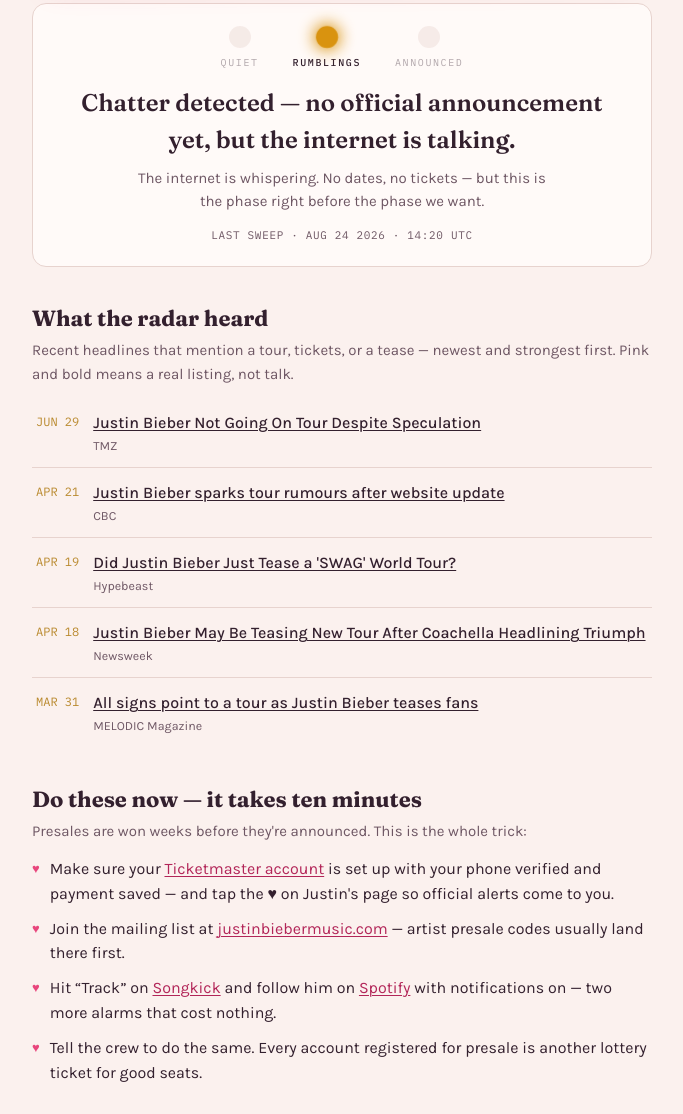
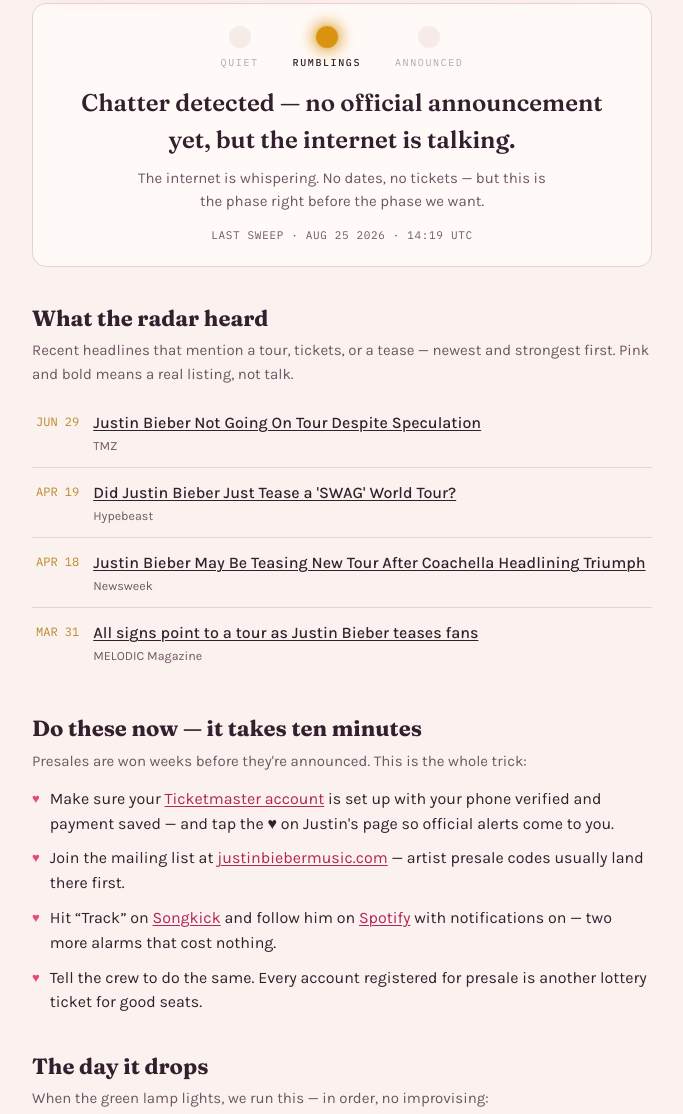
Before and after one commit to Pachacutie/maddiesticket, a plain HTML site: page index.html in a window 1280 px wide. Shown: the part 859-1973 px from the top of the page, without its empty margins (298-981 px from the left). Drawn offline with Linux system fonts and the light colour scheme.

Commit message:
sweep 2026-08-25

```diff
--- a/index.html
+++ b/index.html
@@ -241,7 +241,7 @@
     </div>
     <p class="headline">Chatter detected — no official announcement yet, but the internet is talking.</p>
     <p class="blurb">The internet is whispering. No dates, no tickets — but this is the phase right before the phase we want.</p>
-    <div class="stamp">LAST SWEEP · AUG 24 2026 · 14:20 UTC</div>
+    <div class="stamp">LAST SWEEP · AUG 25 2026 · 14:19 UTC</div>
   </div>
 
   <section class="block">
@@ -252,11 +252,6 @@
     <span class="sig-date">JUN 29</span>
     <span class="sig-body"><a href="https://news.google.com/rss/articles/CBMicEFVX3lxTE5fQVJvX0JhamFtdi1UMmxlY3ZNQU9UcDBqVTc4YWtlZm0xYXR1UmRXY0dNNkVDdHRMSXhzV1lOSEs2LWo5d1RXV2I3M2ctX0RyWHBYbUtzeFRJQVZ3a2hfeDA4TjB5ZFRySlhidlp4SEQ?oc=5" target="_blank" rel="noopener">Justin Bieber Not Going On Tour Despite Speculation</a>
     <span class="sig-src">TMZ</span></span>
-  </li>
-<li class="sig">
-    <span class="sig-date">APR 21</span>
-    <span class="sig-body"><a href="https://news.google.com/rss/articles/CBMibkFVX3lxTE1yV3B0emtFb2xOeDktbWJrcmhrSkRZX1pnMzJCamFGN2NIRW5oVXdGNWQ1dTl3WUdfSTdrU1o5N3hUWTVwcFhkN3BiTDVZT0YzYVhjVjI3ckMwempDZnZWVzlmVG5NemRZUTBUSG5R?oc=5" target="_blank" rel="noopener">Justin Bieber sparks tour rumours after website update</a>
-    <span class="sig-src">CBC</span></span>
   </li>
 <li class="sig">
     <span class="sig-date">APR 19</span>
@@ -305,7 +300,7 @@
 <li class="src">
       <span class="src-dot src-ok" aria-hidden="true"></span>
       <span class="src-body"><a href="https://news.google.com/rss/search?q=%22Justin%20Bieber%22%20(tour%20OR%20tickets%20OR%20concert%20OR%20presale)&amp;hl=en-US&amp;gl=US&amp;ceid=US:en" target="_blank" rel="noopener">News wire (Google News RSS)</a>
-      <span class="src-note">100 headlines scanned, 5 relevant</span></span>
+      <span class="src-note">100 headlines scanned, 4 relevant</span></span>
     </li>
 <li class="src">
       <span class="src-dot src-miss" aria-hidden="true"></span>
```
